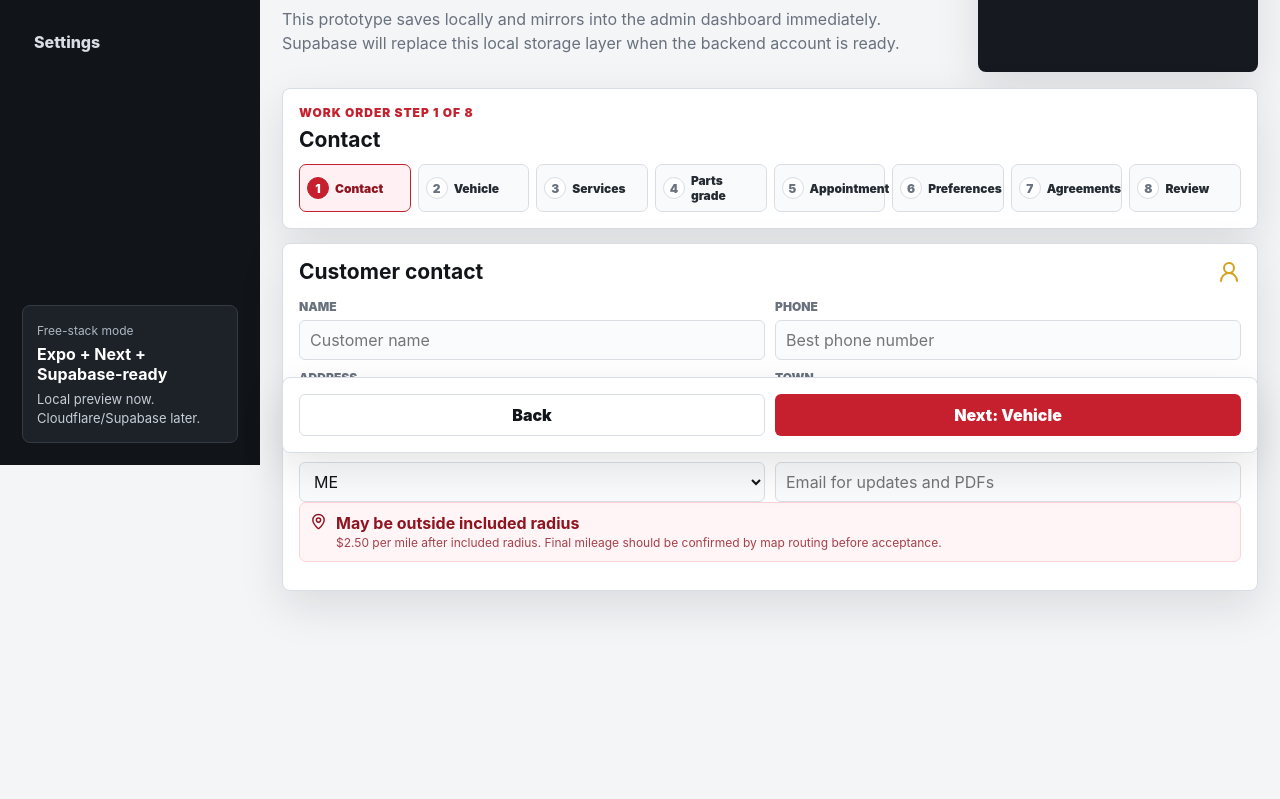
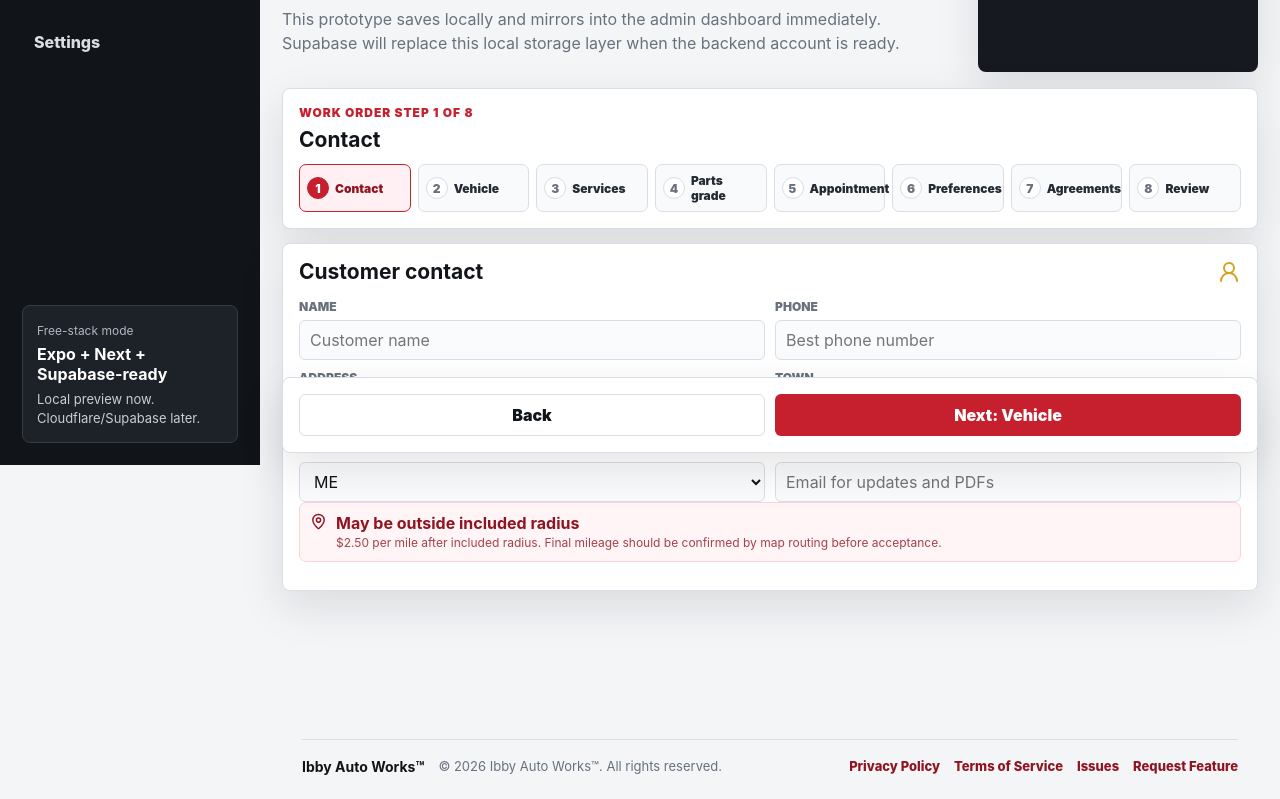
Before and after one commit to IbbyAutoWorks/IbbyAutoWorks.github.io, a Next.js app: page /request in a window 1280 px wide. Shown: the part 335-1134 px from the top of the page. Before the commit the page ends 1038 px from the top, so only its background shows below. Built offline with nearby package versions, Linux system fonts and the light colour scheme.

Commit message:
Add legal footer links

```diff
--- a/src/app/styles.css
+++ b/src/app/styles.css
@@ -1079,6 +1079,43 @@ h2 {
   color: var(--muted);
   font-size: 13px;
   padding: 12px 0;
+}
+
+
+.site-footer {
+  display: flex;
+  justify-content: space-between;
+  gap: 18px;
+  align-items: center;
+  margin: 36px clamp(20px, 4vw, 42px) 24px;
+  padding: 18px 0 0;
+  border-top: 1px solid var(--line);
+  color: var(--muted);
+  font-size: 13px;
+}
+
+.site-footer > div,
+.site-footer nav {
+  display: flex;
+  flex-wrap: wrap;
+  gap: 10px 14px;
+  align-items: center;
+}
+
+.site-footer strong {
+  color: var(--ink);
+  font-size: 14px;
+}
+
+.site-footer a {
+  color: var(--red-dark);
+  font-weight: 800;
+  text-decoration: none;
+}
+
+.site-footer a:hover {
+  color: var(--red);
+  text-decoration: underline;
 }
 
 .customer-tier-picker {
@@ -4004,6 +4041,9 @@ h2 {
   .catalog-head,
   .customer-estimate-strip,
   .public-footer,
+  .site-footer,
+  .site-footer > div,
+  .site-footer nav,
   .vin-decode-row {
     align-items: stretch;
     flex-direction: column;
--- a/src/components/chrome.tsx
+++ b/src/components/chrome.tsx
@@ -67,6 +67,18 @@ export function AppShell({ children, active }: { children: React.ReactNode; acti
           </BurnoutNavLink>
         </header>
         {children}
+        <footer className="site-footer" aria-label="Ibby Auto Works legal and support links">
+          <div>
+            <strong>Ibby Auto Works™</strong>
+            <span>© 2026 Ibby Auto Works™. All rights reserved.</span>
+          </div>
+          <nav aria-label="Footer links">
+            <a href="https://github.com/IbbyAutoWorks/IbbyAutoWorks/blob/main/docs/privacy-policy.md" target="_blank" rel="noreferrer">Privacy Policy</a>
+            <a href="https://github.com/IbbyAutoWorks/IbbyAutoWorks/blob/main/docs/terms-of-service.md" target="_blank" rel="noreferrer">Terms of Service</a>
+            <a href="https://github.com/IbbyAutoWorks/IbbyAutoWorks/issues" target="_blank" rel="noreferrer">Issues</a>
+            <a href="https://github.com/IbbyAutoWorks/IbbyAutoWorks/issues" target="_blank" rel="noreferrer">Request Feature</a>
+          </nav>
+        </footer>
       </main>
     </div>
   );
```
